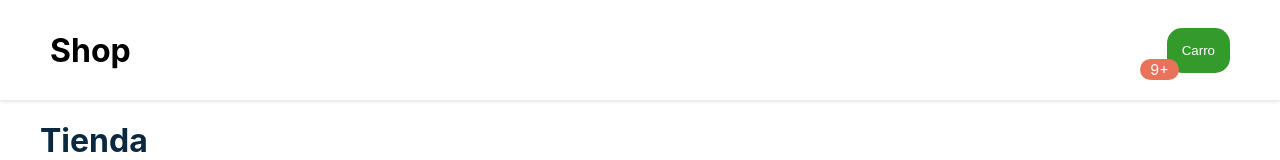
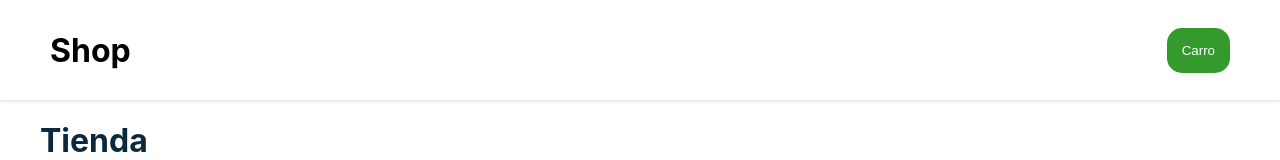
Before and after one commit to mercado-carlos/react-guia-definitiva-holamundo, a React (Vite) app: page / in a window 1280 px wide. Shown: the top 160 px of the page. Built offline with nearby package versions, Linux system fonts and the light colour scheme.

Commit message:
Mostrando cantidad de elementos del carro

```diff
--- a/src/App.tsx
+++ b/src/App.tsx
@@ -6,7 +6,17 @@ import Layout from './components/Layout';
 import Title from './components/Title';
 import Navbar from './components/Navbar';
 
-class App extends React.Component {
+interface CarroPropsState {
+    name: string;
+    price: number;
+    img: string;
+}
+
+class App extends React.Component<CarroPropsState> {
+    constructor(props: CarroPropsState) {
+        super(props);
+    }
+
     state = {
         productos: [
             { name: 'Tomate', price: 1500, img: '/img/tomate.jpg' },
@@ -15,9 +25,9 @@ class App extends React.Component {
         ],
         carro: [
             {
-                name: 'Tomate',
-                price: 1500,
-                img: '/img/tomate.jpg',
+                name: this.props.name,
+                price: this.props.price,
+                img: this.props.img,
                 cantidad: 0,
             },
         ],
@@ -48,10 +58,9 @@ class App extends React.Component {
     };
 
     render() {
-        console.log(this.state.carro);
         return (
             <div className="app-container">
-                <Navbar />
+                <Navbar carro={this.state.carro} />
                 <Layout>
                     <Title />
                     <Productos
--- a/src/components/Carro/index.tsx
+++ b/src/components/Carro/index.tsx
@@ -1,13 +1,24 @@
 import React from 'react';
 
 import BubbleAlert from '../BubbleAlert';
+import { CarroProps } from './interface';
 
-class Carro extends React.Component {
+class Carro extends React.Component<CarroProps> {
+    constructor(props: CarroProps) {
+        super(props);
+    }
+
     render() {
+        const { carro } = this.props;
+        const cantidad = carro.reduce(
+            (acc: any, el: any) => acc + el.cantidad,
+            0
+        );
+
         return (
             <div>
                 <span className="bubble">
-                    <BubbleAlert value={10} />
+                    {cantidad !== 0 ? <BubbleAlert value={cantidad} /> : null}
                 </span>
                 <button className="carro">Carro</button>
             </div>
--- /dev/null
+++ b/src/components/Carro/interface.ts
@@ -0,0 +1,3 @@
+export interface CarroProps {
+    carro: any;
+}
--- a/src/components/Navbar/index.tsx
+++ b/src/components/Navbar/index.tsx
@@ -2,13 +2,19 @@ import React from 'react';
 
 import Carro from '../Carro';
 import Logo from '../Logo';
+import { NavbarProps } from './interface';
 
-class Navbar extends React.Component {
+class Navbar extends React.Component<NavbarProps> {
+    constructor(props: NavbarProps) {
+        super(props);
+    }
+
     render() {
+        const { carro } = this.props;
         return (
             <nav className="navbar">
                 <Logo />
-                <Carro />
+                <Carro carro={carro} />
             </nav>
         );
     }
--- /dev/null
+++ b/src/components/Navbar/interface.ts
@@ -0,0 +1,3 @@
+export interface NavbarProps {
+    carro: any;
+}
```
